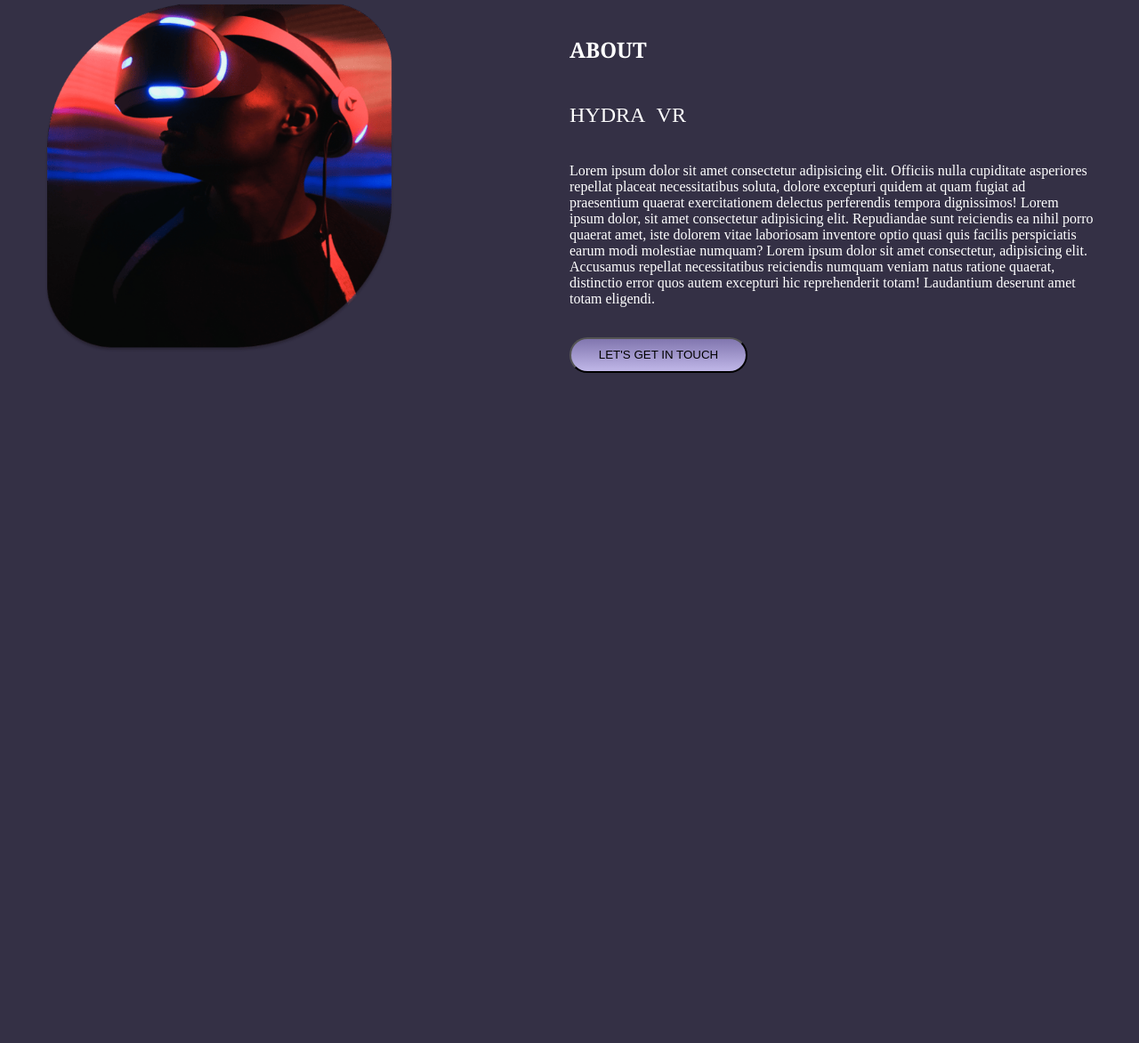
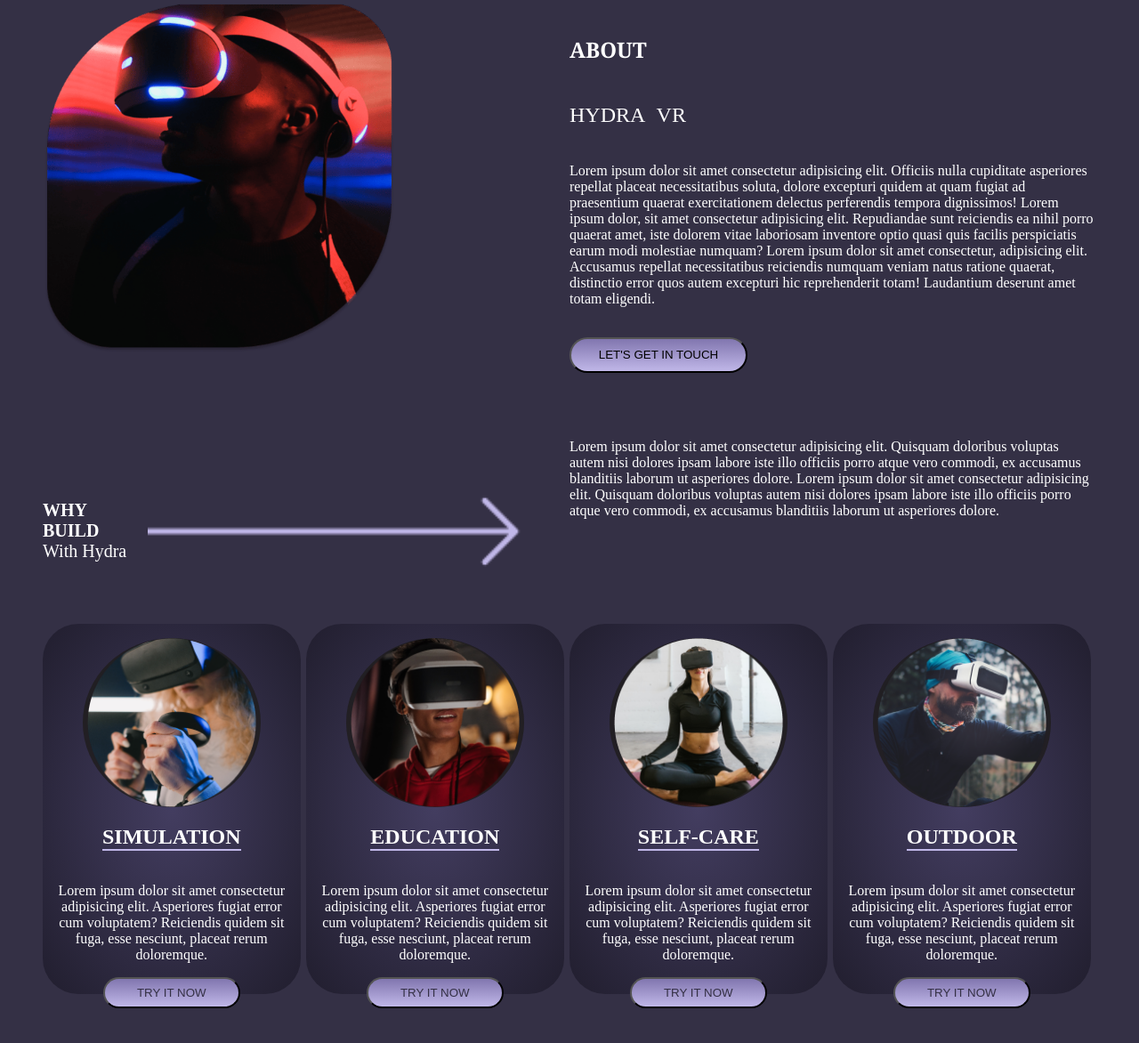
Before and after one commit to Markturt/Hydra-Landing-Page, a plain HTML site: page index.html in a window 1280 px wide. Shown: the part 1088-2260 px from the top of the page at 89% size. Before the commit the page ends 1581 px from the top, so only its background shows below. Drawn offline with Linux system fonts and the light colour scheme.

Commit message:
Added  Hydra Services

```diff
--- a/index.html
+++ b/index.html
@@ -4,6 +4,7 @@
     <meta charset="UTF-8">
     <meta name="viewport" content="width=device-width, initial-scale=1.0">
     <title>Hydra Landing Page</title>
+    <link rel="stylesheet" href="service.css">
     <link rel="stylesheet" href="style.css">
     <link rel="stylesheet" href="hero.css"/>
     <link rel="stylesheet" href="about.css">
@@ -88,9 +89,9 @@
                 </footer>
             </section>
             <section class="about-Container">
-                <div id="intro">
-                    <p>INTRODUCTION<br> TO HYDRA VR</p>
-                    <img src="./images/arrow.png" alt="arrow" id="bigArrow"/>
+                <div id="intro" class="infod">
+                    <p><strong>INTRODUCTION</strong><br> TO HYDRA VR</p>
+                    <img src="./images/arrow.png" alt="arrow" class="bigArrow"/>
                  </div>
                 <div id="bg-HydraPack">
                     <img src="./images/Mask group boy.png" alt="">
@@ -125,6 +126,70 @@
                     <button>LET'S GET IN TOUCH</button>
                 </div>
             </section>
+            <section class="serviceContainer">
+                <div id="why" class="infod">
+                    <p><strong>WHY BUILD</strong><br> With Hydra</p>
+                    <img src="./images/arrow.png" alt="arrow" class="bigArrow"/>
+                </div>
+                <div id="Reasons">
+                    Lorem ipsum dolor sit amet consectetur adipisicing elit.
+                    Quisquam doloribus voluptas autem nisi dolores ipsam labore
+                    iste illo officiis porro atque vero commodi, ex accusamus blanditiis
+                     laborum ut asperiores dolore.
+                     Lorem ipsum dolor sit amet consectetur adipisicing elit.
+                    Quisquam doloribus voluptas autem nisi dolores ipsam labore
+                    iste illo officiis porro atque vero commodi, ex accusamus blanditiis
+                     laborum ut asperiores dolore.
+                </div>
+                <div id="Simulation" class="reasonGrid">
+                    <div class="imgCont">
+                        <img src="./images/Simulation.png" alt="simulations"/>
+                    </div>
+                    <h2>SIMULATION</h2>
+                    <p>
+                        Lorem ipsum dolor sit amet consectetur adipisicing elit.
+                        Asperiores fugiat error cum voluptatem? Reiciendis quidem
+                        sit fuga, esse nesciunt, placeat rerum doloremque.
+                    </p>
+                    <button>TRY IT NOW</button>
+                </div>
+                <div id="Education" class="reasonGrid">
+                    <div class="imgCont">
+                        <img src="./images/Education.png" alt="Educations"/>
+                    </div>
+                    <h2>EDUCATION</h2>
+                    <p>
+                        Lorem ipsum dolor sit amet consectetur adipisicing elit.
+                        Asperiores fugiat error cum voluptatem? Reiciendis quidem
+                        sit fuga, esse nesciunt, placeat rerum doloremque.
+                    </p>
+                    <button>TRY IT NOW</button>
+                </div>
+                <div id="Self-care" class="reasonGrid">
+                    <div class="imgCont">
+                        <img src="./images/Self-Care.png" alt="Self Care"/>
+                    </div>
+                    <h2>SELF-CARE</h2>
+                    <p>
+                        Lorem ipsum dolor sit amet consectetur adipisicing elit.
+                        Asperiores fugiat error cum voluptatem? Reiciendis quidem
+                        sit fuga, esse nesciunt, placeat rerum doloremque.
+                    </p>
+                    <button>TRY IT NOW</button>
+                </div>
+                <div id="Outdoor" class="reasonGrid">
+                    <div class="imgCont">
+                        <img src="./images/Outdoor.png" alt="outdoor"/>
+                    </div>
+                    <h2>OUTDOOR</h2>
+                    <p>
+                        Lorem ipsum dolor sit amet consectetur adipisicing elit.
+                        Asperiores fugiat error cum voluptatem? Reiciendis quidem
+                        sit fuga, esse nesciunt, placeat rerum doloremque.
+                    </p>
+                    <button>TRY IT NOW</button>
+                </div>
+            </section>
         </div>
 </body>
 </html>
--- /dev/null
+++ b/service.css
@@ -0,0 +1,70 @@
+.serviceContainer{
+    margin:90px 48px;
+    display: grid;
+    height: 39rem;
+    grid-template-columns: repeat(12,1fr);
+    grid-template-rows: repeat(6,1fr);
+    grid-template-areas:
+                "w w w w w w r r r r r r"
+                "w w w w w w r r r r r r"
+                "s s s e e e a a a o o o"
+                "s s s e e e a a a o o o"
+                "s s s e e e a a a o o o"
+                "s s s e e e a a a o o o"
+    ;
+    color: white;
+}
+#why{
+    grid-area: w;
+}
+#Reasons{
+    grid-area: r;
+}
+#Simulation{
+    grid-area: s;
+
+}
+#Education{
+    grid-area: e;
+}
+#Self-care{
+    grid-area: a;
+}
+#Outdoor{
+    grid-area: o;
+}
+.reasonGrid{
+    display: flex;
+    flex-direction: column;
+    justify-content: space-around;
+    align-items: center;
+    border-radius: 40px;
+    background-image: radial-gradient(#433D60,#211E2E);
+    margin-right:0.4rem ;
+    padding: 1rem;
+}
+.reasonGrid .imgCont{
+    display: inline-flex;
+    justify-content: center;
+    align-items: center;
+    width: 200px;
+    border-radius: 50%;
+    background-color: rgba(31, 29, 29, 0.815);
+}
+.reasonGrid img{
+    width: 95%;
+}
+.reasonGrid h2{
+    border-bottom: 2px solid #C0B7E8;
+}
+.reasonGrid>p{
+    text-align: center;
+}
+.reasonGrid>button{
+    width: 154px;
+    height:48px;
+    padding: .5rem;
+    border-radius: 40px;
+    color: #343045;
+    background-image: linear-gradient(rgba(129, 118, 175, 1),rgba(192, 183, 232, 1));
+}
```
Also changed, not shown: Services-Section.png (added), images/Education.png (added), images/Outdoor.png (renamed from images/ManMask.png), images/Self-Care.png (added), images/Simulation.png (added).
